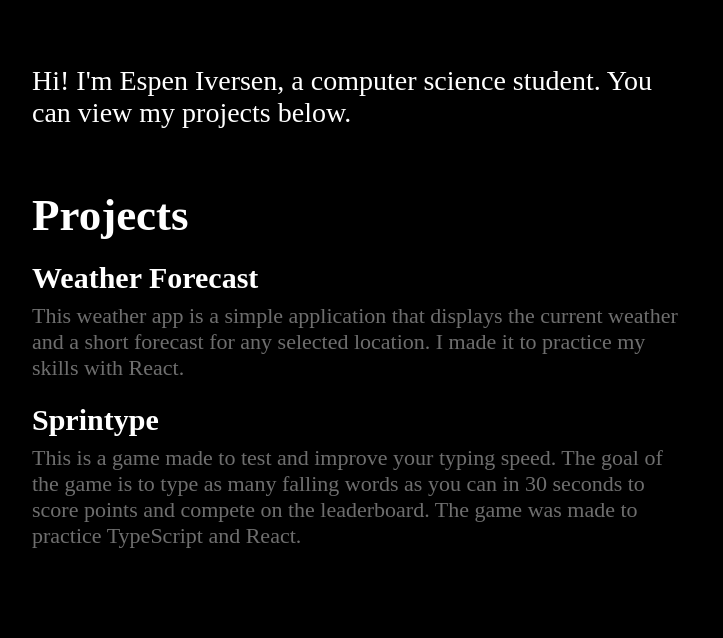
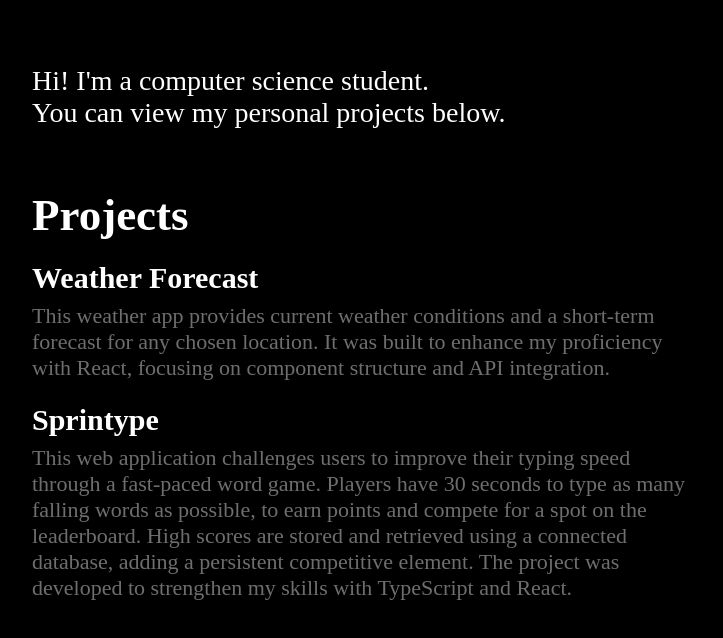
Before and after one commit to espeniv/espeniv-home, a website built with Vite: page index.html in a window 1280 px wide. Shown: the part 146-784 px from the top of the page, without its empty margins (278-1001 px from the left). Built offline with nearby package versions, Linux system fonts and the light colour scheme; files whose address does not match are found by name.

Commit message:
Updated project descriptions

```diff
--- a/index.html
+++ b/index.html
@@ -71,17 +71,18 @@
     </div>
     <div class="main-section">
       <p class="about-me">
-        Hi! I'm Espen Iversen, a computer science student. You can view my
-        projects below.
+        Hi! I'm a computer science student.<br />
+        You can view my personal projects below.
       </p>
       <h2>Projects</h2>
       <a href="https://weather.espeniv.com/">
         <div class="project-container">
           <h3>Weather Forecast</h3>
           <p class="project-description">
-            This weather app is a simple application that displays the current
-            weather and a short forecast for any selected location. I made it to
-            practice my skills with React.
+            This weather app provides current weather conditions and a
+            short-term forecast for any chosen location. It was built to enhance
+            my proficiency with React, focusing on component structure and API
+            integration.
           </p>
         </div>
       </a>
@@ -89,10 +90,13 @@
         <div class="project-container">
           <h3>Sprintype</h3>
           <p class="project-description">
-            This is a game made to test and improve your typing speed. The goal
-            of the game is to type as many falling words as you can in 30
-            seconds to score points and compete on the leaderboard. The game was
-            made to practice TypeScript and React.
+            This web application challenges users to improve their typing speed
+            through a fast-paced word game. Players have 30 seconds to type as
+            many falling words as possible, to earn points and compete for a
+            spot on the leaderboard. High scores are stored and retrieved using
+            a connected database, adding a persistent competitive element. The
+            project was developed to strengthen my skills with TypeScript and
+            React.
           </p>
         </div>
       </a>
```
